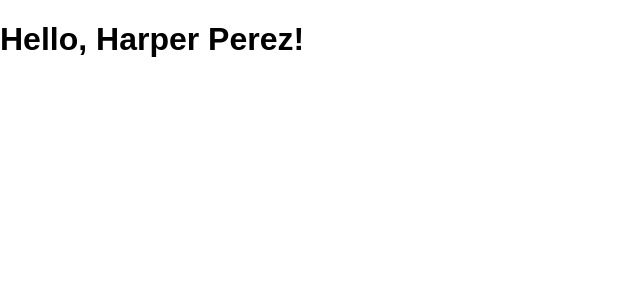
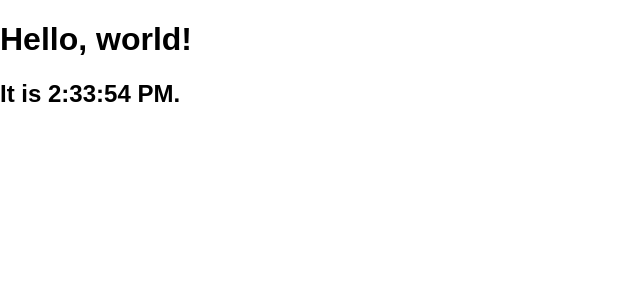
Before and after one commit to kymmt90-sandbox/react-quick-start, a React (Create React App) app: page / in a window 1280 px wide. Shown: the top 300 px of the page, without its empty margins (0-640 px from the left). Built offline with nearby package versions, Linux system fonts and the light colour scheme.

Commit message:
Rendering Elements

```diff
--- a/src/index.js
+++ b/src/index.js
@@ -1,24 +1,20 @@
 import React from 'react';
 import ReactDOM from 'react-dom';
-import App from './App';
+// import App from './App';
 import './index.css';
 
-function formatName(user) {
-  return user.firstName + ' ' + user.lastName;
+function tick() {
+  const element = (
+    <div>
+      <h1>Hello, world!</h1>
+      <h2>It is {new Date().toLocaleTimeString()}.</h2>
+    </div>
+  );
+
+  ReactDOM.render(
+    element,
+    document.getElementById('root')
+  );
 }
 
-const user = {
-  firstName: 'Harper',
-  lastName: 'Perez'
-}
-
-const element = (
-  <h1>
-    Hello, {formatName(user)}!
-  </h1>
-);
-
-ReactDOM.render(
-  element,
-  document.getElementById('root')
-);
+setInterval(tick, 1000);
```
